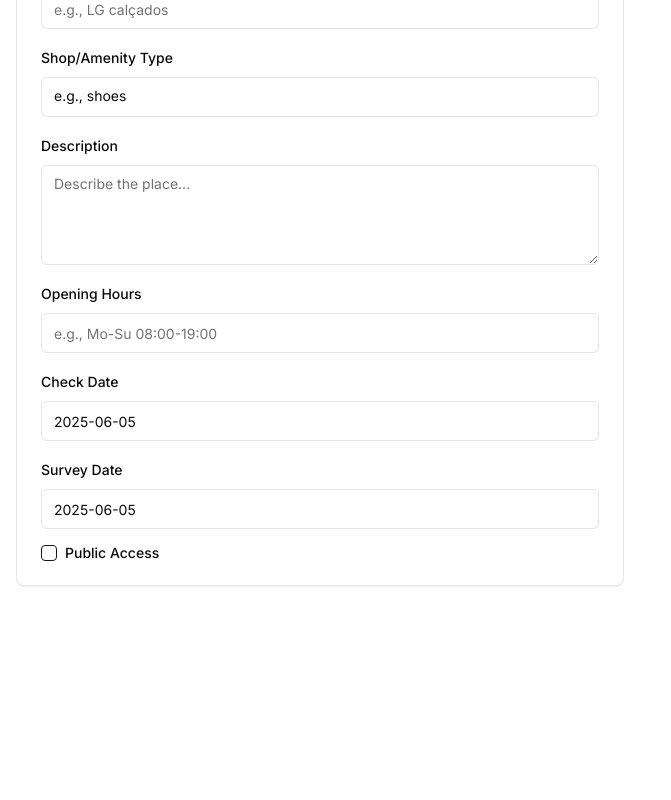
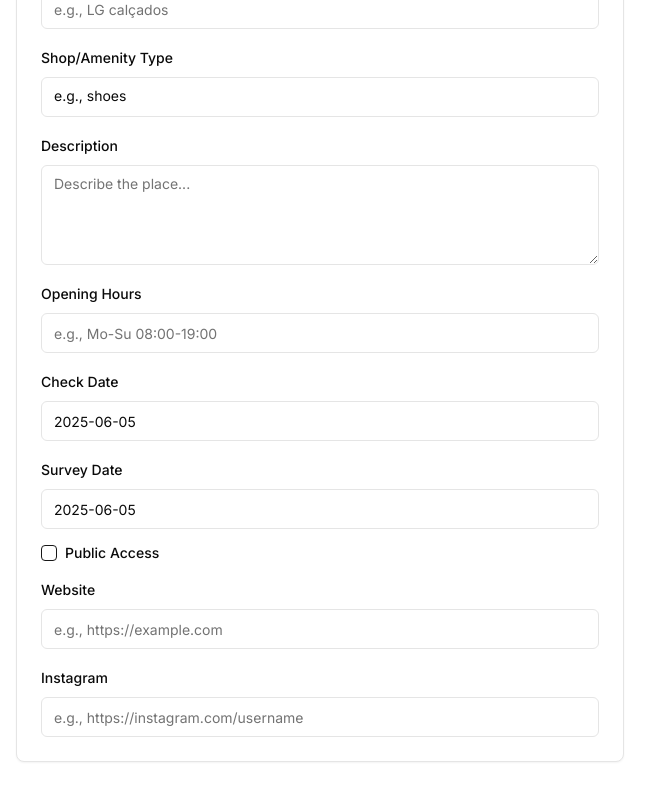
Before and after one commit to juancolchete/OSMFieldFiller, a Next.js app: page / in a window 1280 px wide. Shown: the part 948-1748 px from the top of the page, without its empty margins (0-671 px from the left). Before the commit the page ends 1598 px from the top, so only its background shows below. Built offline with nearby package versions, Linux system fonts and the light colour scheme.

Commit message:
feat: update Instagram field placeholder to show link format
Show link format in Instagram placeholder.

Co-authored-by: Juan Colchete <38388534+juancolchete@users.noreply.github.com>

```diff
--- a/components/osm-form.tsx
+++ b/components/osm-form.tsx
@@ -265,6 +265,12 @@ export function OsmForm() {
       { key: "check_date", label: "Check Date", placeholder: "e.g., 2025-04-17" },
       { key: "survey:date", label: "Survey Date", placeholder: "e.g., 2025-04-17" },
       { key: "access", label: "Public Access", isCheckbox: true },
+      { key: "website", label: "Website", placeholder: "e.g., https://example.com" },
+      {
+        key: "contact:instagram",
+        label: "Instagram",
+        placeholder: "e.g., https://instagram.com/username",
+      },
     ],
     address: [
       { key: "addr:street", label: "Street", placeholder: "e.g., Avenida Saramenha" },
@@ -498,6 +504,9 @@ export function OsmForm() {
             value={getShopAmenityValue()}
             onChange={handleShopAmenitySelect}
             placeholder={tag.placeholder || "Select type..."}
+            value={getShopAmenityValue()}
+            onChange={handleShopAmenitySelect}
+            placeholder={tag.placeholder || "Select type..."}
             options={shopAndAmenityTypes}
           />
           <div className="text-xs text-muted-foreground">
```
